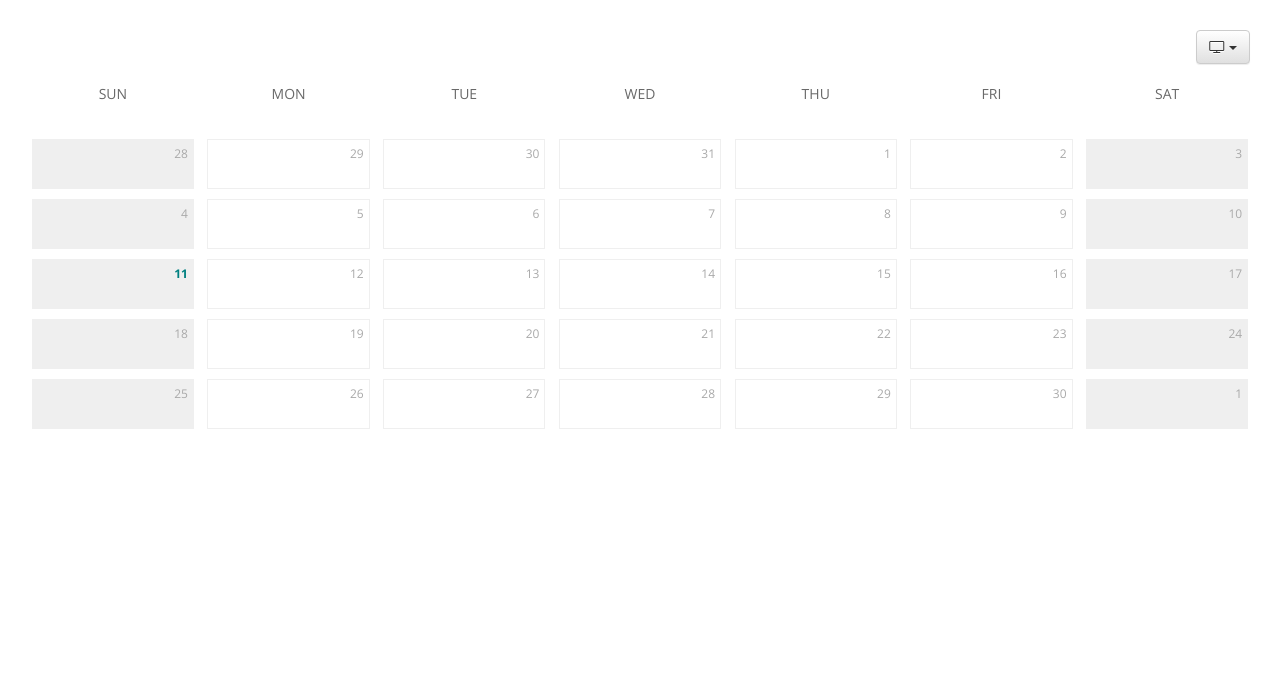
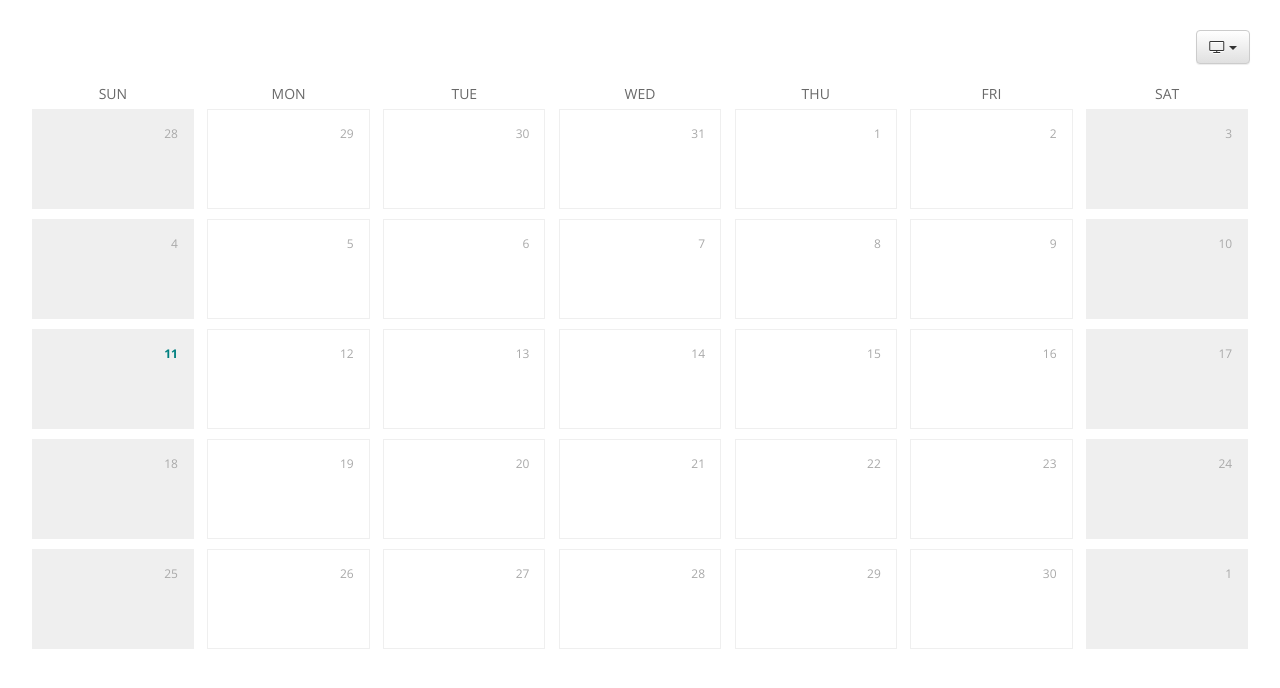
Before and after one commit to monteith/simple-calendar, a React (Create React App) app: page / in a window 1280 px wide. Shown: the top 688 px of the page. Built offline with nearby package versions, Linux system fonts and the light colour scheme.

Commit message:
Centering labels on weekly view

```diff
--- a/src/App.css
+++ b/src/App.css
@@ -36,14 +36,16 @@
   width: calc(100%/7);
 }
 
-.labels__label--day {
+.labels__label:first-child { margin-left: 0; }
+.labels__label:last-child { margin-right: 0; }
+
+.labels--view-weekly .labels__label--day {
+  align-items: center;
+  display: flex;
   min-height: 50px;
   margin: 5px;
   width: 100%;
 }
-
-.labels__label:first-child { margin-left: 0; }
-.labels__label:last-child { margin-right: 0; }
 
 .month { display: flex; }
 .month--view-monthly { flex-direction: column; }
@@ -63,6 +65,10 @@
   padding-top: 15px;
 }
 
+.week--view-weekly {
+  border-bottom: 1px solid #efefef;
+}
+
 .week__days {
   display: flex;
   flex: 1 0 auto;
@@ -71,10 +77,13 @@
 }
 
 .day {
+  align-items: center;
   border: 1px solid #efefef;
   color: darkgray;
   cursor: pointer;
+  display: flex;
   font-size: 12px;
+  justify-content: flex-end;
   margin: 5px;
   min-height: 50px;
   transition: box-shadow 200ms ease;
@@ -88,18 +97,20 @@
 
 .day--weekend {  background: #efefef;  }
 
+.day--view-monthly {
+  align-items: flex-start;
+  min-height: 100px;
+}
+
 .day--view-monthly:first-child { margin-left: 0; }
 .day--view-monthly:nth-child(7n + 7) { margin-right: 0; }
 .day--view-monthly:nth-child(7n + 8) { margin-left: 0; }
 
-.day--view-weekly {
-  width: 100%;
-}
+.day--view-weekly { width: 100%; }
 
 .day__date {
   display: inline-block;
-  float: right;
-  padding: 5px 5px 0;
+  padding: 15px;
 }
 
 .day__date--today {
--- a/src/components/LabelBar.js
+++ b/src/components/LabelBar.js
@@ -8,7 +8,7 @@ const getDayLabels = () =>
     .map( (day) =>
       <div key={`label-${day.format('ddd')}`}
            className="labels__label labels__label--day">
-        {day.format('ddd')}
+        <span>{day.format('ddd')}</span>
       </div> );
 
 const LabelBar = ({view, weeks}) => {
--- a/src/components/Month.js
+++ b/src/components/Month.js
@@ -29,7 +29,7 @@ const Month = ({month, view = 'monthly'}) => {
             .clone()
             .startOf('month')
             .add(i, 'weeks');
-        return <Week key={week.date()} week={week} />
+        return <Week key={week.date()} week={week} view={view} />
       });
 
   return (
--- a/src/components/Week.js
+++ b/src/components/Week.js
@@ -1,5 +1,6 @@
 import React from 'react';
 import PropTypes from 'prop-types';
+import cx from 'classnames/bind';
 
 import {Day} from './Day';
 
@@ -11,7 +12,7 @@ import {daysOfWeek} from '../dateUtils';
  * @returns {Component}
  * @constructor
  */
-const Week = ({week}) => {
+const Week = ({week, view}) => {
   let days =
     daysOfWeek(week)
       .map( (n, i) => {
@@ -24,7 +25,7 @@ const Week = ({week}) => {
       });
 
   return (
-    <div className="week">
+    <div className={cx('week', `week--view-${view}`)}>
       <div className="week__days">
         {days}
       </div>
```
